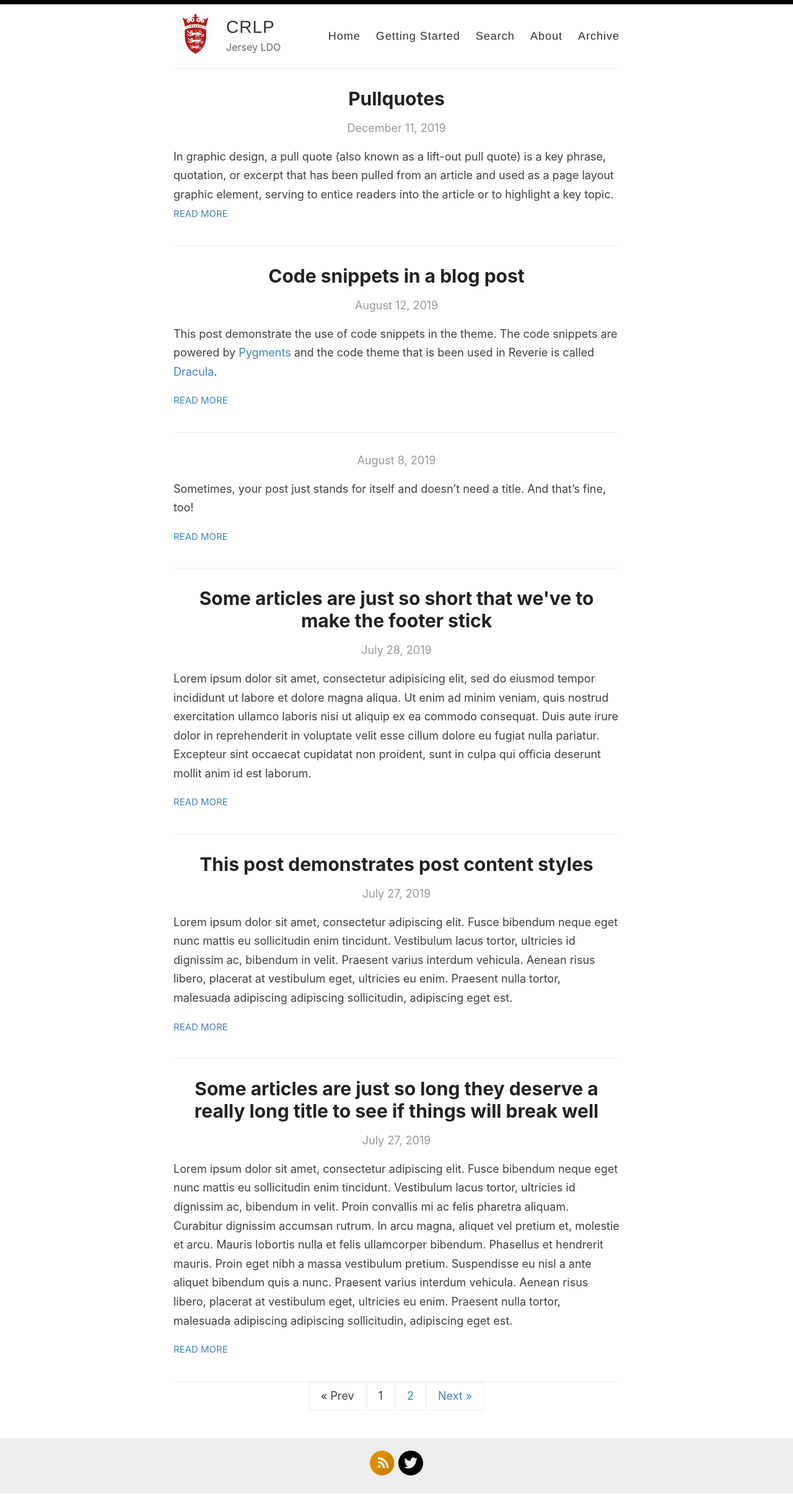
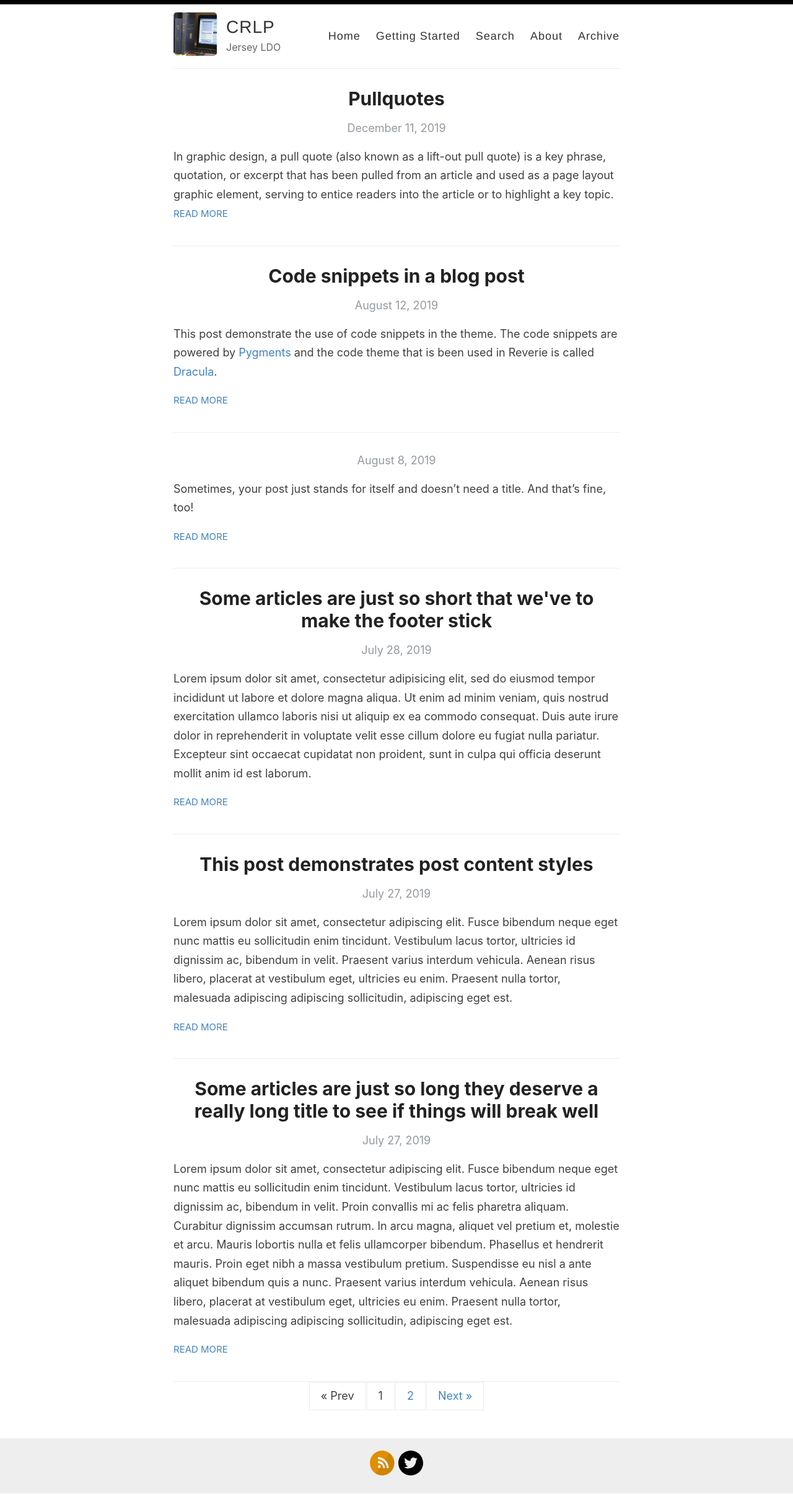
Before and after one commit to crlp-jerseyldo/crlp-jerseyldo.github.io, a Jekyll site: the page built from index.html, in a window 1280 px wide. Shown: the whole page at 62% size. Built offline with Jekyll 4.4.1, drawn with Linux system fonts in a browser that asks for light colours; the list of posts is cut into pages by our own code.

Commit message:
Update logo

```diff
--- a/_config.yml
+++ b/_config.yml
@@ -12,7 +12,7 @@ name: CRLP
 description: Jersey LDO
 
 # URL of your avatar or profile pic (you could use your GitHub profile pic)
-avatar: /images/jersey-crest.jpg
+avatar: /images/crlp-logo.jpg
 
 #
 # Flags below are optional
```
